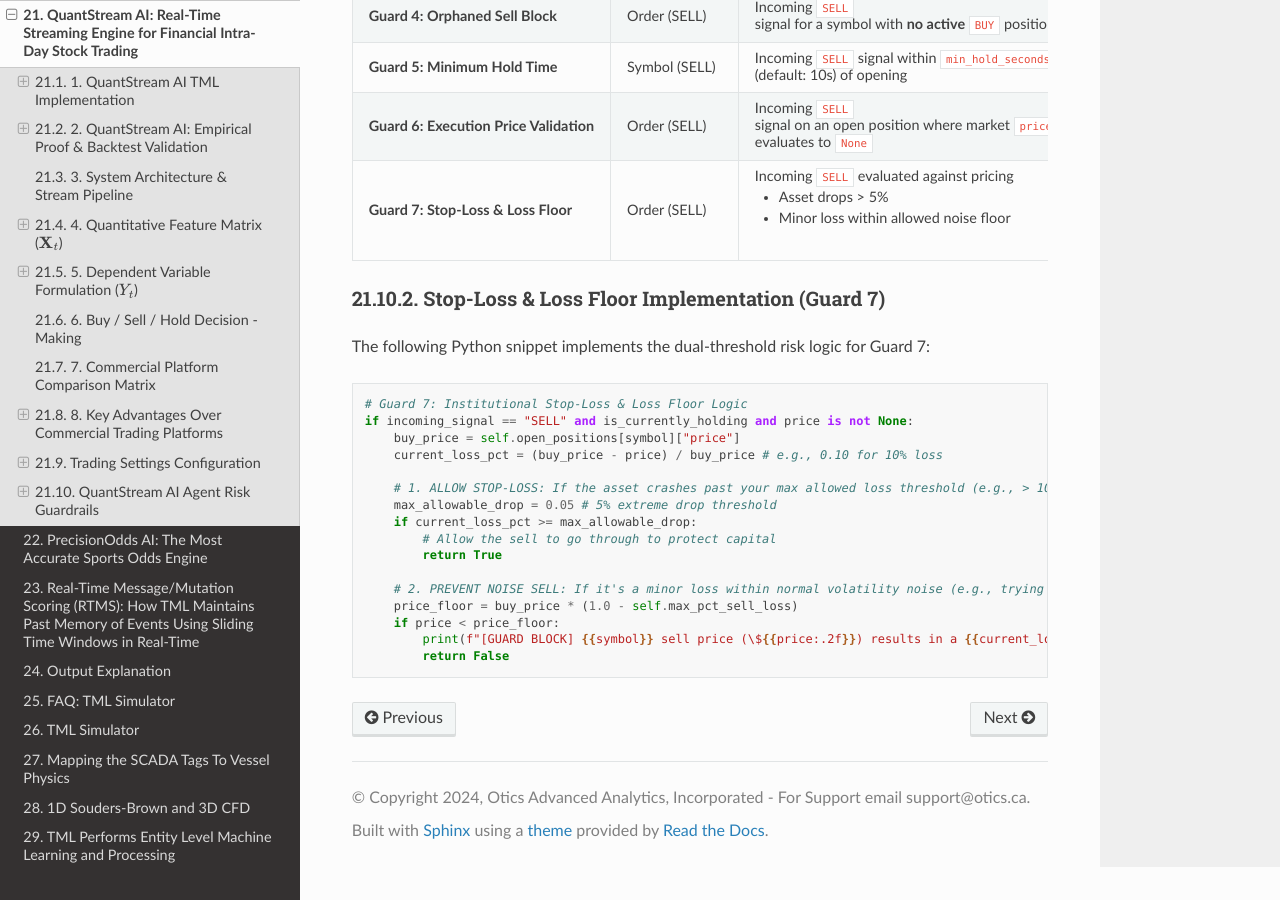
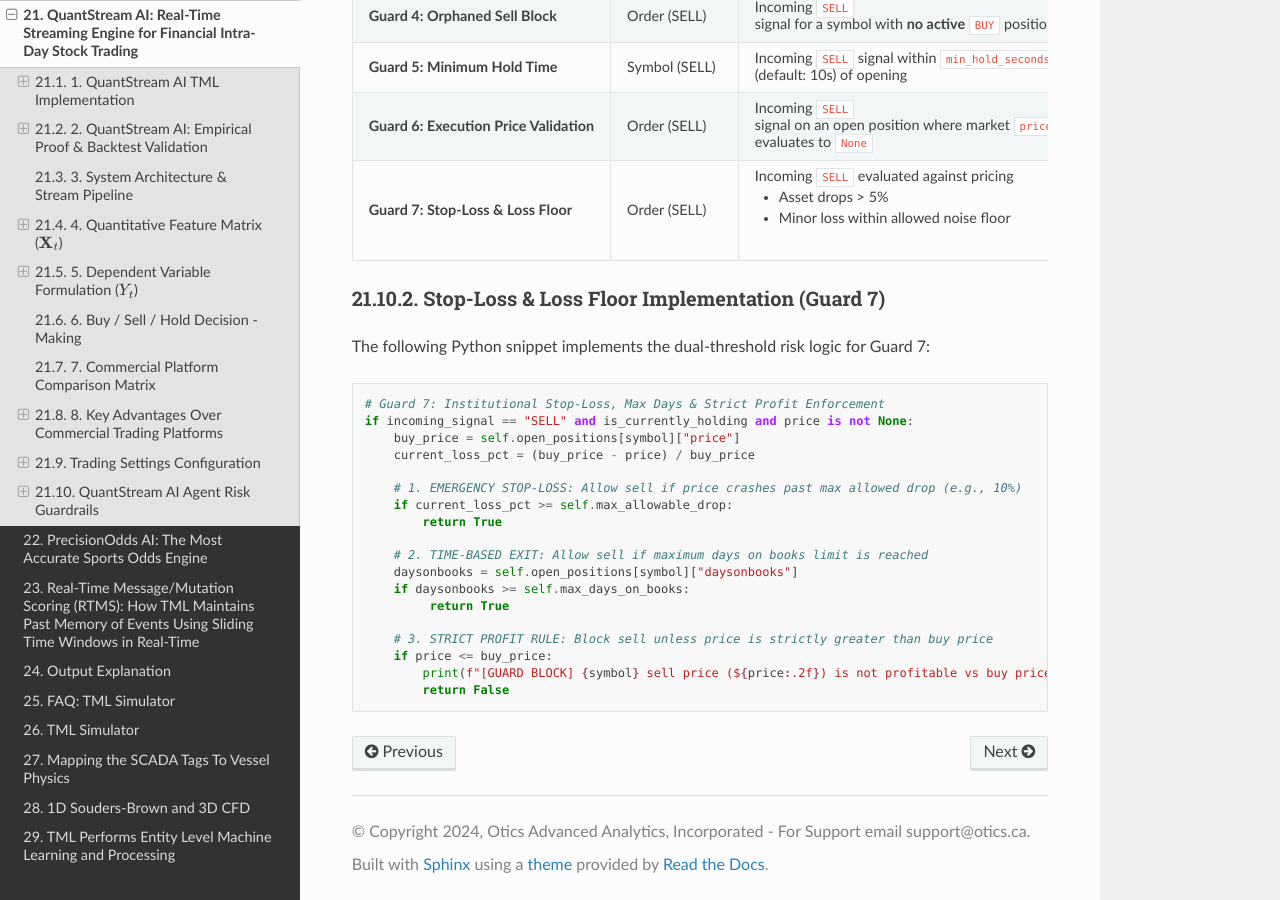
Before and after one commit to smaurice101/readthedocs, a Sphinx documentation site: the page built from docs/source/quantstream.rst, in a window 1280 px wide and 900 px high, scrolled down 13701 px. Built offline with Sphinx 7.4.7 and the Read the Docs theme 3.1.0, drawn with Linux system fonts in a browser that asks for light colours; pages that are not in the unit, such as notebooks, are missing from menus; some of the changed text lies outside the part shown.

Commit message:
Update quantstream.rst

```diff
--- a/docs/source/quantstream.rst
+++ b/docs/source/quantstream.rst
@@ -656,19 +656,21 @@
 
 .. code-block:: python
 
-    # Guard 7: Institutional Stop-Loss & Loss Floor Logic
-    if incoming_signal == "SELL" and is_currently_holding and price is not None:
-        buy_price = self.open_positions[symbol]["price"]
-        current_loss_pct = (buy_price - price) / buy_price # e.g., 0.10 for 10% loss
+            # Guard 7: Institutional Stop-Loss, Max Days & Strict Profit Enforcement
+            if incoming_signal == "SELL" and is_currently_holding and price is not None:
+                buy_price = self.open_positions[symbol]["price"]
+                current_loss_pct = (buy_price - price) / buy_price
 
-        # 1. ALLOW STOP-LOSS: If the asset crashes past your max allowed loss threshold (e.g., > 10%), ALWAYS ALLOW SELL to cut losses.
-        max_allowable_drop = 0.05 # 5% extreme drop threshold
-        if current_loss_pct >= max_allowable_drop:
-            # Allow the sell to go through to protect capital
-            return True
+                # 1. EMERGENCY STOP-LOSS: Allow sell if price crashes past max allowed drop (e.g., 10%)
+                if current_loss_pct >= self.max_allowable_drop:
+                    return True
 
-        # 2. PREVENT NOISE SELL: If it's a minor loss within normal volatility noise (e.g., trying to sell at a 0.5% loss prematurely), block it.
-        price_floor = buy_price * (1.0 - self.max_pct_sell_loss)
-        if price < price_floor:
-            print(f"[GUARD BLOCK] {{symbol}} sell price (\${{price:.2f}}) results in a {{current_loss_pct*100:.2f}}% minor loss, violating minimum loss threshold. SELL blocked.")
-            return False
+                # 2. TIME-BASED EXIT: Allow sell if maximum days on books limit is reached
+                daysonbooks = self.open_positions[symbol]["daysonbooks"]
+                if daysonbooks >= self.max_days_on_books:
+                     return True
+
+                # 3. STRICT PROFIT RULE: Block sell unless price is strictly greater than buy price
+                if price <= buy_price:
+                    print(f"[GUARD BLOCK] {symbol} sell price (${price:.2f}) is not profitable vs buy price (${buy_price:.2f}). SELL blocked.")
+                    return False
```
